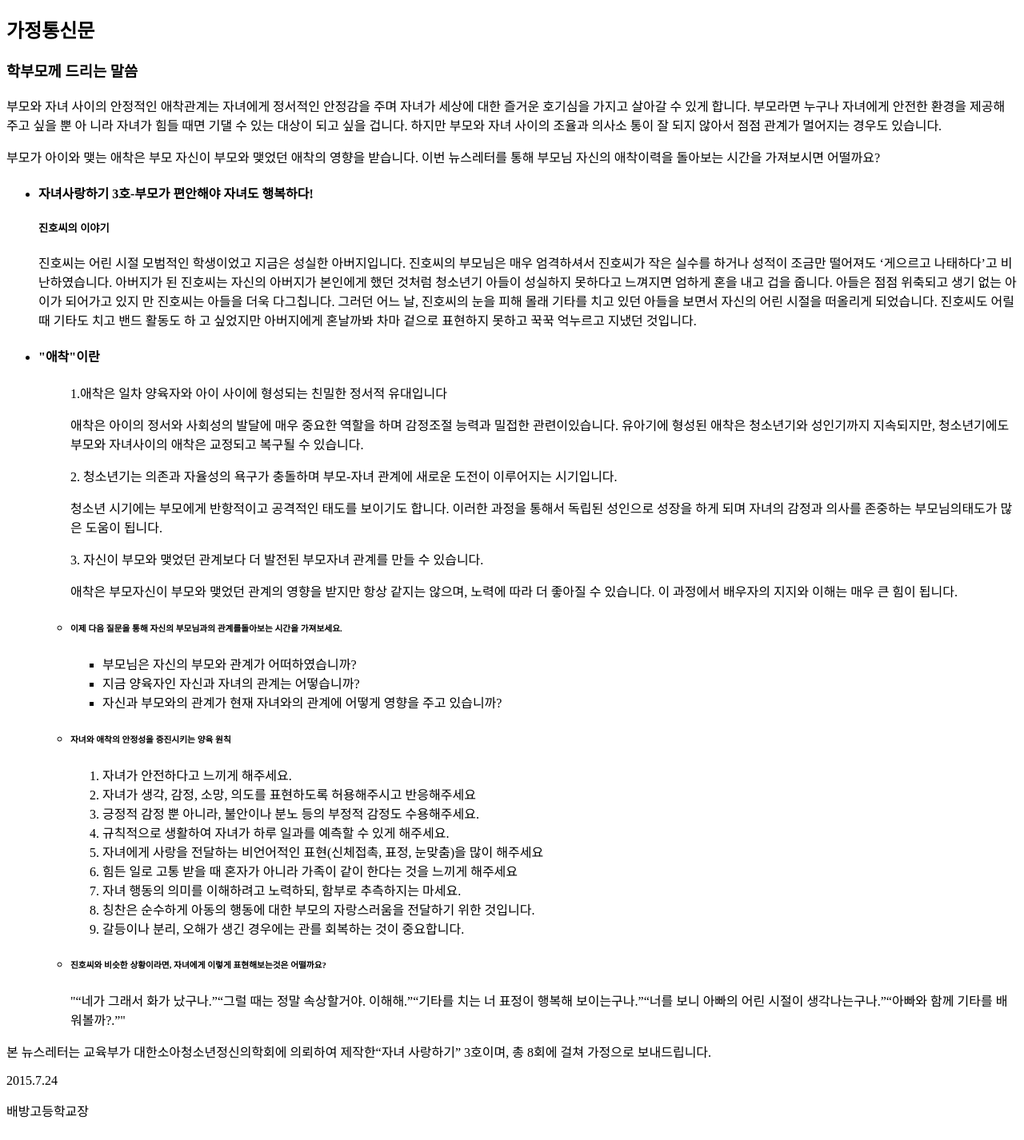
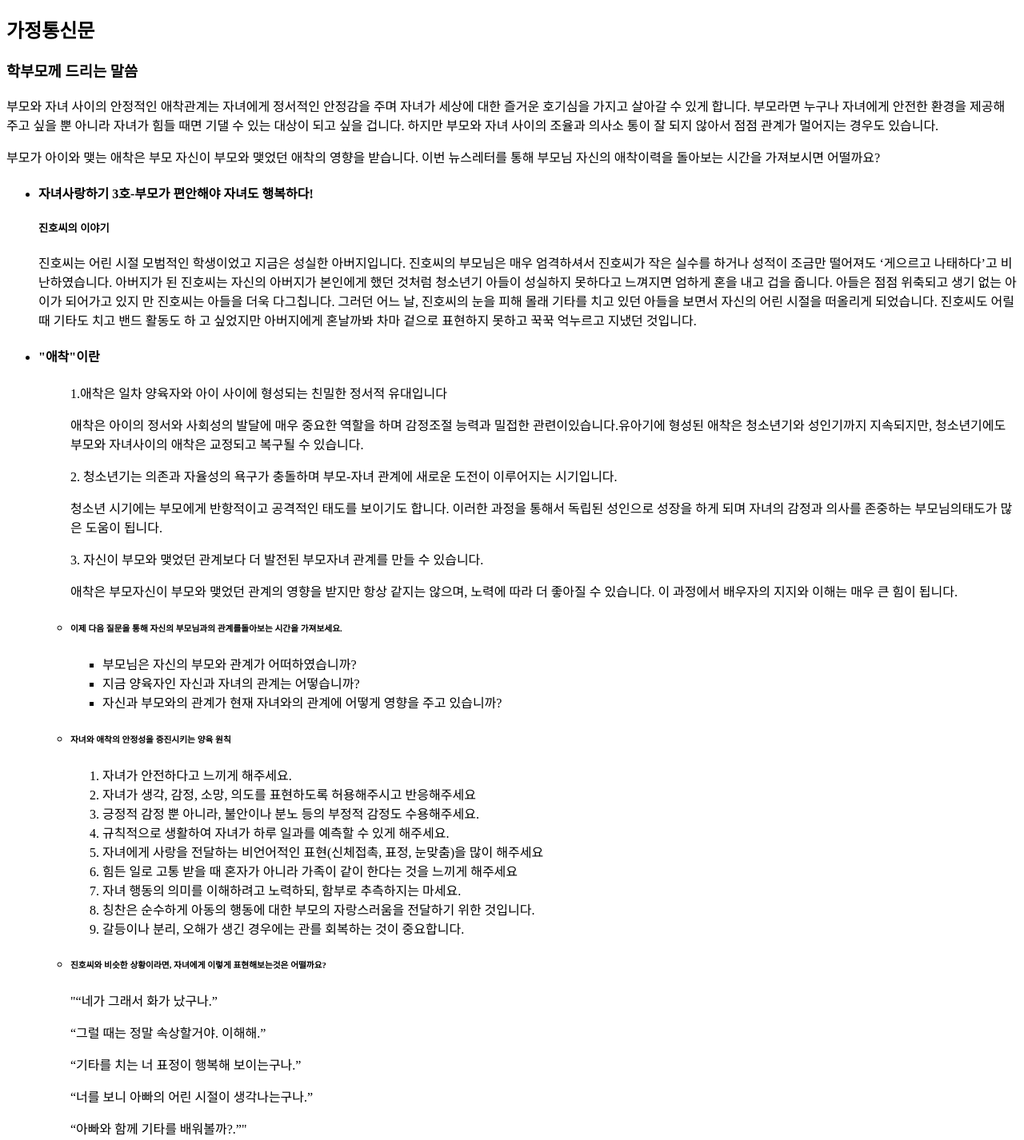
Before and after one commit to jjiyoonkim/classHTML, a plain HTML site: page text_document.html in a window 1280 px wide. Shown: the part 70-1496 px from the top of the page at 80% size. Drawn offline with Linux system fonts and the light colour scheme.

Commit message:
들여쓰기
변경

```diff
--- a/text_document.html
+++ b/text_document.html
@@ -5,29 +5,33 @@
   <title>Document</title>
 </head>
 <body>
-  <h1>“ , 열정, 행복을 키우는 명품학교”</h1>
+  <h1>“ , 열정, 행복을 키우는 명품학교”</h1> <!-- 인용문 q 태그 -->
   <h2>가정통신문</h2>
      <h3>학부모께 드리는 말씀</h3>
-      <p>부모와 자녀 사이의 안정적인 애착관계는 자녀에게 정서적인 안정감을 주며 자녀가 세상에 대한 즐거운
-호기심을 가지고 살아갈 수 있게 합니다. 부모라면 누구나 자녀에게 안전한 환경을 제공해 주고 싶을 뿐 아
-니라 자녀가 힘들 때면 기댈 수 있는 대상이 되고 싶을 겁니다. 하지만 부모와 자녀 사이의 조율과 의사소
-통이 잘 되지 않아서 점점 관계가 멀어지는 경우도 있습니다.</p>
+      <p>
+        부모와 자녀 사이의 안정적인 애착관계는 자녀에게 정서적인 안정감을 주며 자녀가 세상에 대한 즐거운 호기심을 가지고 살아갈 수 있게 합니다. 부모라면 누구나 자녀에게 안전한 환경을 제공해 주고 싶을 뿐 아니라
+        자녀가 힘들 때면 기댈 수 있는 대상이 되고 싶을 겁니다. 하지만 부모와 자녀 사이의 조율과 의사소
+        통이 잘 되지 않아서 점점 관계가 멀어지는 경우도 있습니다.
+      </p>
 
-     <p>부모가 아이와 맺는 애착은 부모 자신이 부모와 맺었던 애착의 영향을 받습니다. 이번 뉴스레터를 통해
-부모님 자신의 애착이력을 돌아보는 시간을 가져보시면 어떨까요?</P>
+     <p>부모가 아이와 맺는 애착은 부모 자신이 부모와 맺었던 애착의 영향을 받습니다. 이번 뉴스레터를 통해 부모님 자신의 애착이력을 돌아보는 시간을 가져보시면 어떨까요?</P>
      <ul>
        <li><h4>자녀사랑하기 3호-부모가 편안해야 자녀도 행복하다!</h4></li>
          <h5>진호씨의 이야기</h5>
-         <p>진호씨는 어린 시절 모범적인 학생이었고 지금은 성실한 아버지입니다. 진호씨의 부모님은 매우 엄격하셔서 진호씨가 작은 실수를 하거나 성적이 조금만 떨어져도 ‘게으르고 나태하다’고 비난하였습니다.
+         <p>
+           진호씨는 어린 시절 모범적인 학생이었고 지금은 성실한 아버지입니다. 진호씨의 부모님은 매우 엄격하셔서 진호씨가 작은 실수를 하거나 성적이 조금만 떨어져도 ‘게으르고 나태하다’고 비난하였습니다.
            아버지가 된 진호씨는 자신의 아버지가 본인에게 했던 것처럼 청소년기 아들이 성실하지 못하다고 느껴지면 엄하게 혼을 내고 겁을 줍니다. 아들은 점점 위축되고 생기 없는 아이가 되어가고 있지
-            만 진호씨는 아들을 더욱 다그칩니다. 그러던 어느 날, 진호씨의 눈을 피해 몰래 기타를 치고 있던 아들을 보면서 자신의 어린 시절을 떠올리게 되었습니다. 진호씨도 어릴 때 기타도 치고 밴드 활동도 하
-            고 싶었지만 아버지에게 혼날까봐 차마 겉으로 표현하지 못하고 꾹꾹 억누르고 지냈던 것입니다.</p>
+           만 진호씨는 아들을 더욱 다그칩니다. 그러던 어느 날, 진호씨의 눈을 피해 몰래 기타를 치고 있던 아들을 보면서 자신의 어린 시절을 떠올리게 되었습니다. 진호씨도 어릴 때 기타도 치고 밴드 활동도 하
+           고 싶었지만 아버지에게 혼날까봐 차마 겉으로 표현하지 못하고 꾹꾹 억누르고 지냈던 것입니다.
+         </p>
        <li>
          <dl>
            <dt><h4>"애착"이란</h4></dt>
            <dd>1.애착은 일차 양육자와 아이 사이에 형성되는 친밀한 정서적 유대입니다
-              <p>애착은 아이의 정서와 사회성의 발달에 매우 중요한 역할을 하며 감정조절 능력과 밀접한 관련이있습니다.
-                유아기에 형성된 애착은 청소년기와 성인기까지 지속되지만, 청소년기에도 부모와 자녀사이의 애착은 교정되고 복구될 수 있습니다.</p>
+              <p>
+                애착은 아이의 정서와 사회성의 발달에 매우 중요한 역할을 하며 감정조절 능력과 밀접한 관련이있습니다.유아기에 형성된 애착은 청소년기와 성인기까지 지속되지만, 청소년기에도 부모와 자녀사이의 애착은 교정되고 복구될
+                수 있습니다.
+              </p>
            </dd>
            <dd>2. 청소년기는 의존과 자율성의 욕구가 충돌하며 부모-자녀 관계에 새로운 도전이 이루어지는 시기입니다.
               <p>청소년 시기에는 부모에게 반항적이고 공격적인 태도를 보이기도 합니다. 이러한 과정을 통해서 독립된 성인으로 성장을 하게 되며 자녀의 감정과 의사를 존중하는 부모님의태도가 많은 도움이 됩니다.</p>
@@ -61,7 +65,11 @@
            </li>
            <li>
              <h6><p>진호씨와 비슷한 상황이라면, 자녀에게 이렇게 표현해보는것은 어떨까요?</p></h6>
-             <p>"“네가 그래서 화가 났구나.”“그럴 때는 정말 속상할거야. 이해해.”“기타를 치는 너 표정이 행복해 보이는구나.”“너를 보니 아빠의 어린 시절이 생각나는구나.”“아빠와 함께 기타를 배워볼까?.”"</p>
+             <p>"“네가 그래서 화가 났구나.”</p>
+             <p>“그럴 때는 정말 속상할거야. 이해해.”</p>
+             <p>“기타를 치는 너 표정이 행복해 보이는구나.”</p>
+             <p>“너를 보니 아빠의 어린 시절이 생각나는구나.”</p>
+             <p>“아빠와 함께 기타를 배워볼까?.”"</p>
            </li>
          </ul>
        </li>
```
